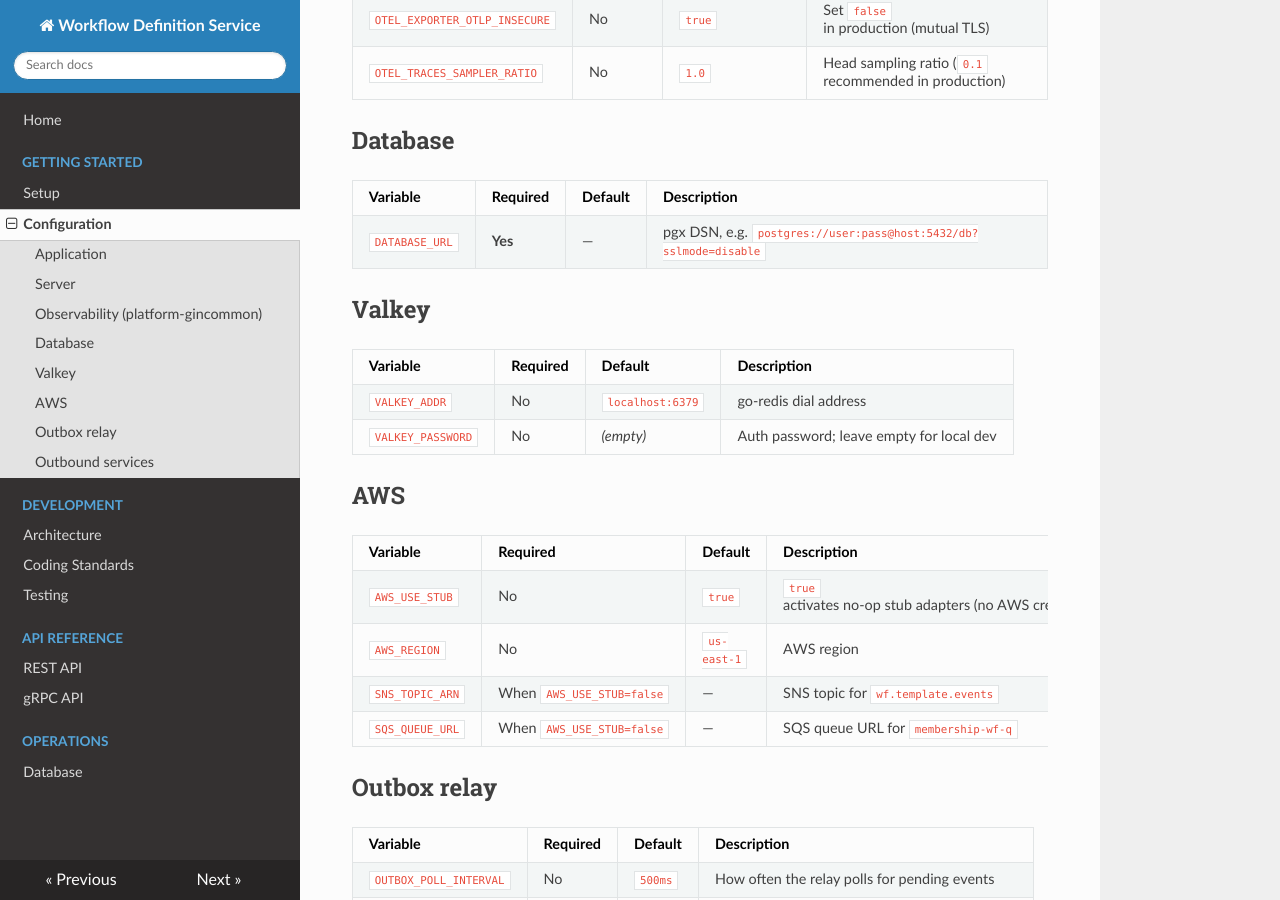
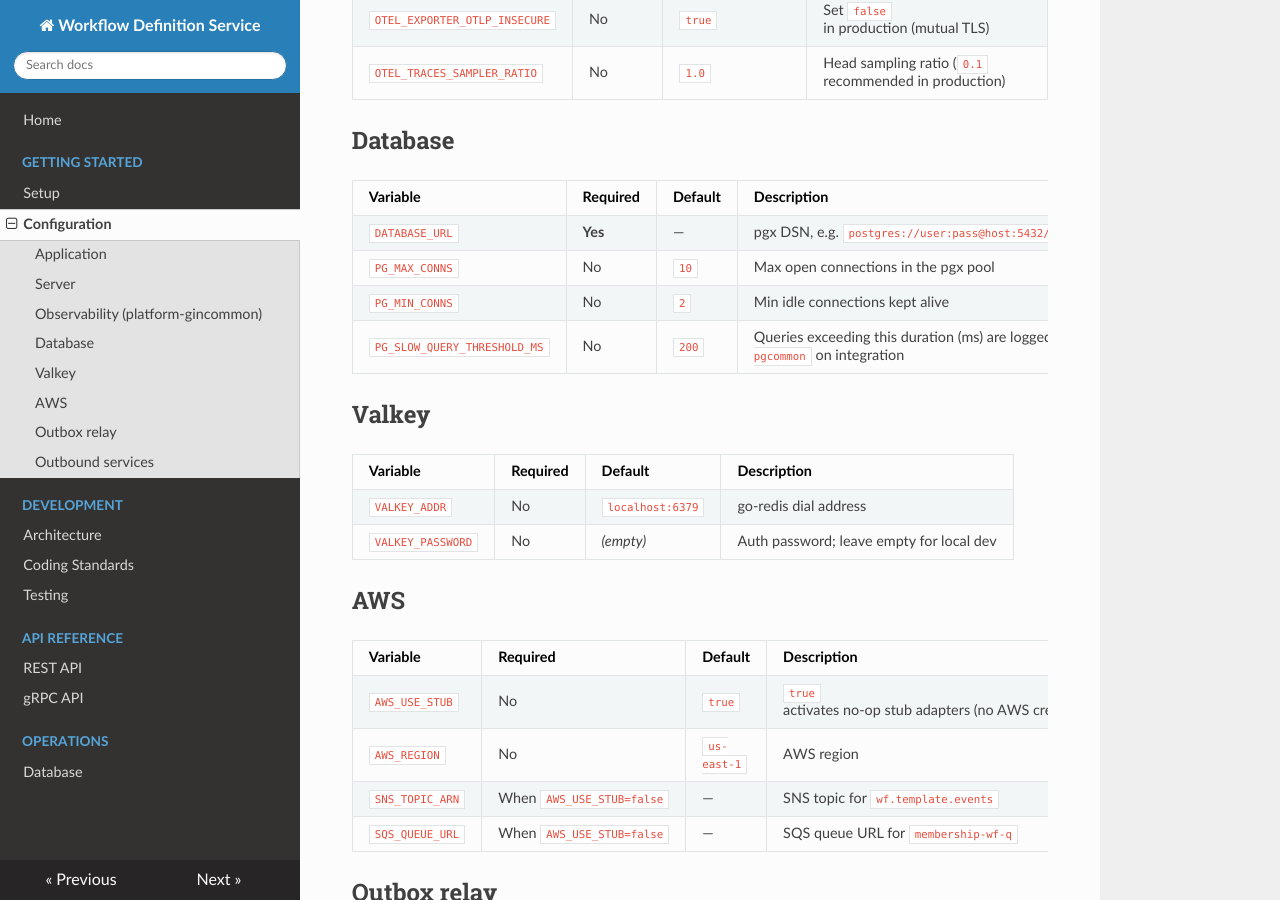
Before and after one commit to BCBP-SOLUTIONS-FZC-LLC/workflow-definition-service, an MkDocs documentation site: the page built from docs/configuration.md, in a window 1280 px wide and 900 px high, scrolled down 858 px. Built offline with MkDocs 1.6.1, drawn with Linux system fonts in a browser that asks for light colours; nearby versions of some CDN libraries.

Commit message:
docs: update configuration and setup guides for new infra components

```diff
--- a/docs/configuration.md
+++ b/docs/configuration.md
@@ -32,6 +32,9 @@ Copy `.env.example` to `.env` for local development.
 | Variable | Required | Default | Description |
 |---|---|---|---|
 | `DATABASE_URL` | **Yes** | — | pgx DSN, e.g. `postgres://user:pass@host:5432/db?sslmode=disable` |
+| `PG_MAX_CONNS` | No | `10` | Max open connections in the pgx pool |
+| `PG_MIN_CONNS` | No | `2` | Min idle connections kept alive |
+| `PG_SLOW_QUERY_THRESHOLD_MS` | No | `200` | Queries exceeding this duration (ms) are logged as slow; passed to `platform-pgcommon` on integration |
 
 ## Valkey
 
```
Also changed, not shown: docs/setup.md (+4 -2 lines).
